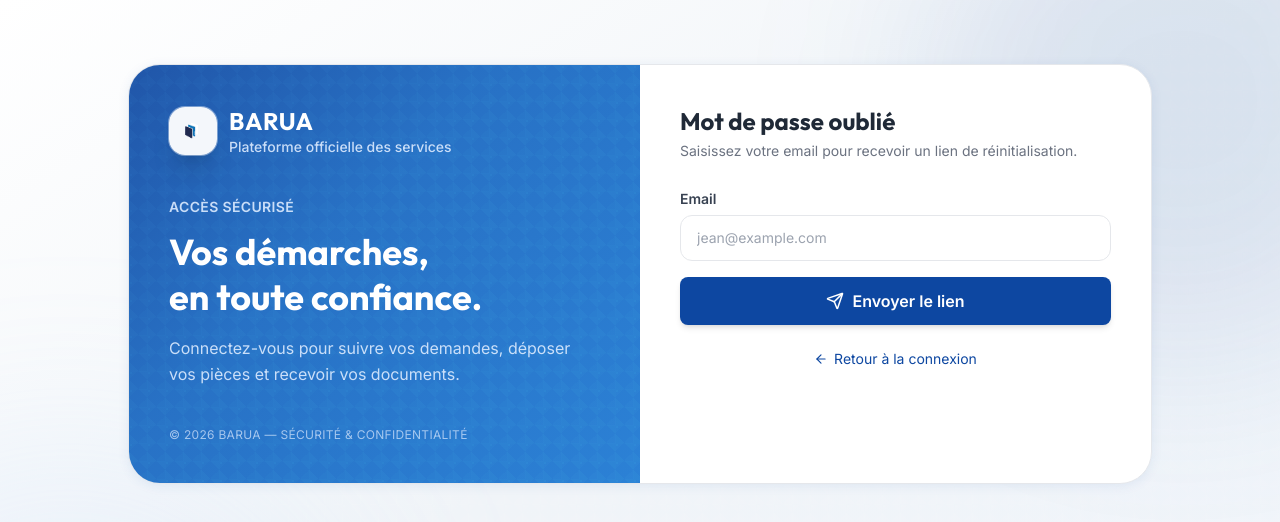
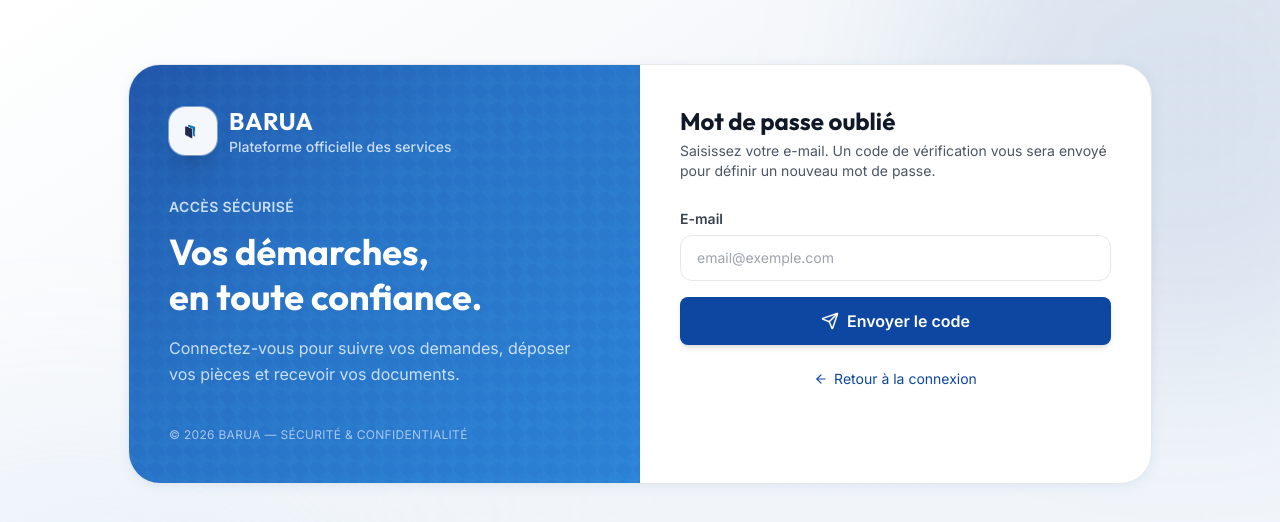
Before and after one commit to EThys/baruaWeb, a Vue app: page /auth/forgot-password in a window 1280 px wide. Shown: the top 522 px of the page. Built offline with nearby package versions, Linux system fonts and the light colour scheme.

Commit message:
feat(auth): forgot password via OTP email

```diff
--- a/src/pages/auth/ForgotPasswordPage.vue
+++ b/src/pages/auth/ForgotPasswordPage.vue
@@ -1,38 +1,65 @@
 <template>
   <div>
-    <h2 class="font-display font-bold text-2xl text-gray-800 mb-1">Mot de passe oublié</h2>
-    <p class="text-gray-500 text-sm mb-7">Saisissez votre email pour recevoir un lien de réinitialisation.</p>
-    <div v-if="!sent">
-      <form @submit.prevent="handleSend" class="space-y-4">
+    <h2 class="font-display font-bold text-2xl text-gray-900 mb-1">Mot de passe oublié</h2>
+    <p class="text-gray-600 text-sm mb-7">
+      Saisissez votre e-mail. Un code de vérification vous sera envoyé pour définir un nouveau mot de passe.
+    </p>
+
+    <form v-if="!sent" @submit.prevent="handleSend" class="space-y-4">
       <div>
-          <label class="form-label">Email</label>
-          <input v-model="email" type="email" required placeholder="jean@example.com" class="form-field" />
+        <label class="form-label">E-mail</label>
+        <input v-model="email" type="email" required placeholder="email@exemple.com" class="form-field" />
       </div>
+      <p v-if="error" class="text-xs text-red-500">{{ error }}</p>
       <button type="submit" class="btn-primary w-full btn-lg" :disabled="loading">
         <Loader2 v-if="loading" :size="18" class="animate-spin" />
         <Send v-else :size="18" />
-          {{ loading ? 'Envoi…' : 'Envoyer le lien' }}
+        {{ loading ? 'Envoi…' : 'Envoyer le code' }}
       </button>
     </form>
+
+    <div v-else class="text-center py-4">
+      <CheckCircle :size="48" class="text-green-500 mx-auto mb-3" />
+      <p class="font-semibold text-gray-800">Code envoyé</p>
+      <p class="text-sm text-gray-500 mt-1">Consultez votre boîte mail et continuez la réinitialisation.</p>
+      <RouterLink
+        :to="{ name: 'reset-password', query: { email } }"
+        class="btn-primary w-full mt-6 inline-flex justify-center"
+      >
+        Saisir le code
+      </RouterLink>
     </div>
-    <div v-else class="text-center py-6">
-      <CheckCircle :size="48" class="text-green-500 mx-auto mb-3" />
-      <p class="font-semibold text-gray-800">Email envoyé !</p>
-      <p class="text-sm text-gray-500 mt-1">Vérifiez votre boîte de réception et cliquez sur le lien.</p>
-    </div>
+
     <RouterLink to="/auth/login" class="mt-6 flex items-center justify-center gap-1.5 text-sm text-brand hover:underline">
       <ArrowLeft :size="14" /> Retour à la connexion
     </RouterLink>
   </div>
 </template>
+
 <script setup lang="ts">
 import { ref } from 'vue'
 import { RouterLink } from 'vue-router'
 import { ArrowLeft, CheckCircle, Loader2, Send } from 'lucide-vue-next'
-const email = ref(''); const loading = ref(false); const sent = ref(false)
+import { useVerificationStore } from '@/stores/verification'
+
+const verification = useVerificationStore()
+
+const email = ref('')
+const loading = ref(false)
+const sent = ref(false)
+const error = ref('')
+
 async function handleSend() {
+  error.value = ''
   loading.value = true
-  await new Promise(r => setTimeout(r, 1500))
-  loading.value = false; sent.value = true
+  try {
+    verification.setIdentifier(email.value)
+    await verification.sendCode()
+    sent.value = true
+  } catch {
+    error.value = verification.error ?? 'Impossible d’envoyer le code.'
+  } finally {
+    loading.value = false
+  }
 }
 </script>
```
Lines whose indentation alone changed are shown as unchanged.
